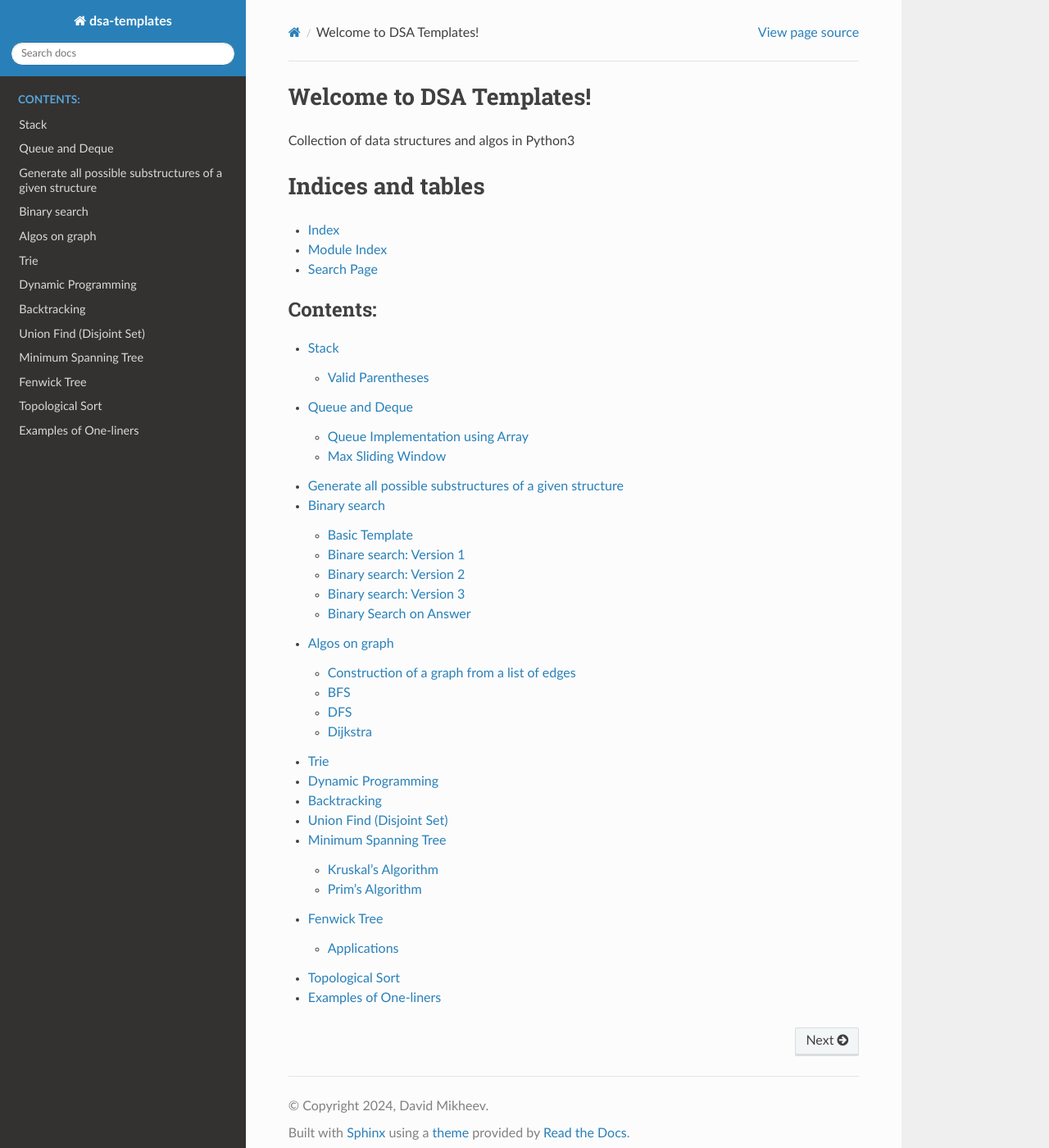
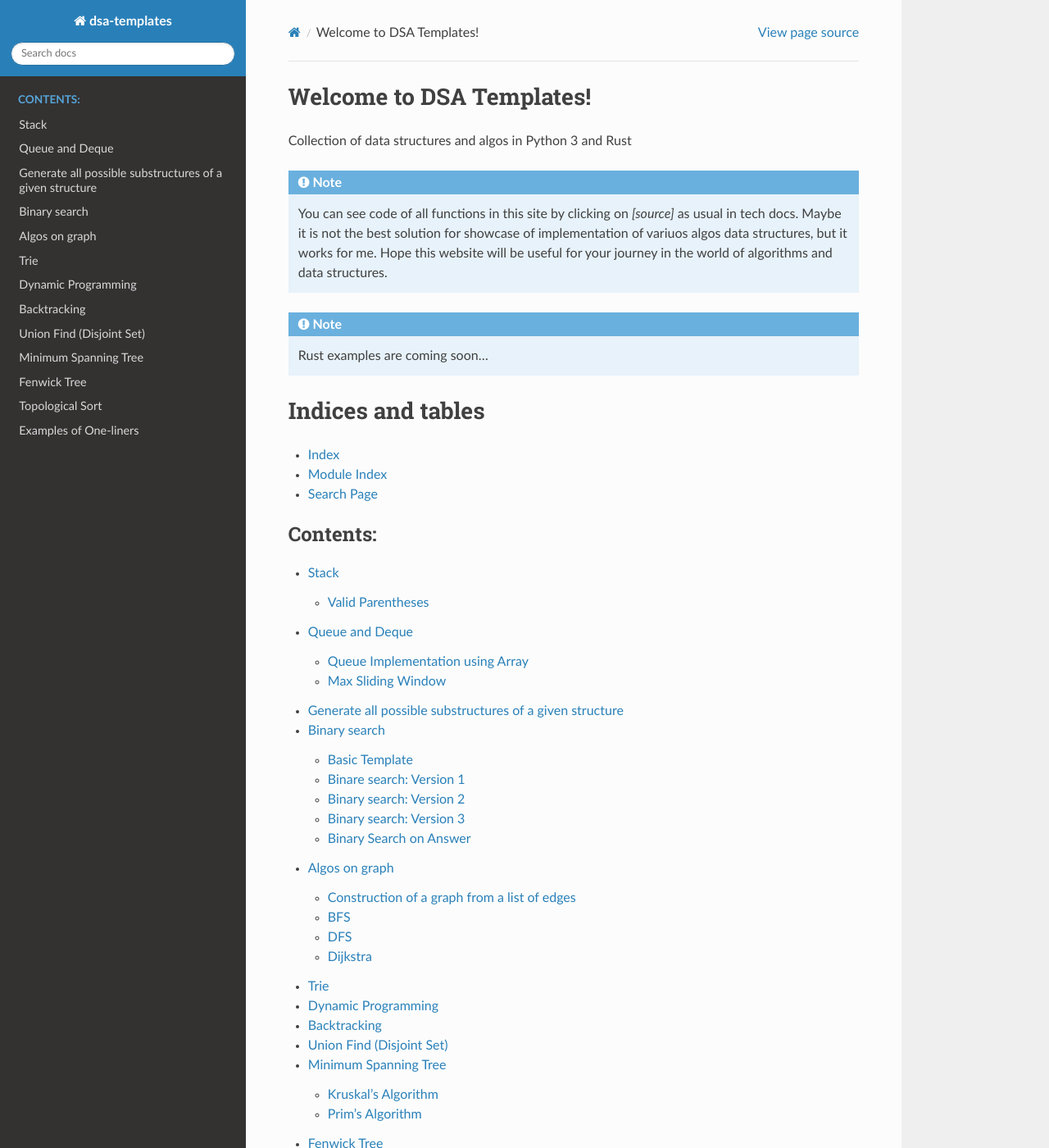
Before and after one commit to davidmiheev/dsa-templates, a Sphinx documentation site: the page built from docs/source/index.rst, in a window 1280 px wide and 1400 px high. Shown: the whole window at 82% size. Built offline with Sphinx 7.4.7 and the Read the Docs theme 3.1.0, drawn with Linux system fonts in a browser that asks for light colours; pages that are not in the unit, such as notebooks, are missing from menus; some of the changed text lies outside the part shown.

Commit message:
finally make docs better

```diff
--- a/docs/source/binary_search.rst
+++ b/docs/source/binary_search.rst
@@ -46,7 +46,7 @@ Basic Template of binary search without use of built-in library:
 Binare search: Version 1
 ------------------------
 
-Most basic and elementary form of Binary Search
+Most basic and elementary form of Binary Search.
 Search Condition can be determined without comparing to the element's neighbors (or use specific elements around it).
 No post-processing required because at each step, you are checking to see if the element has been found.
 If you reach the end, then you know the element is not found
@@ -77,7 +77,7 @@ Binary Search on Answer
 
 More advanced application is solving of optimisation problems.
 Optimisation problems are problems which ask to find the maximum or minimum for some value
-This technique is called "binary search on answer"
+This technique is called **"binary search on answer"**
 
 Template for optimisation problems:
 
@@ -90,7 +90,7 @@ Template for optimisation problems:
            return val >= p
 
        while left <= right:
-           mid = (left+right)//2
+           mid = (left + right) // 2
            if feasible(mid):
                right = mid - 1
            else: left = mid + 1
--- a/docs/source/conf.py
+++ b/docs/source/conf.py
@@ -18,7 +18,7 @@ import dynam_prog, backtrack, union_find, fenwick, min_span_tree
 import top_sort
 
 project = 'dsa-templates'
-copyright = '2024, David Mikheev'
+copyright = '2025, David Mikheev'
 author = 'David Mikheev'
 release = '0.1'
 
--- a/docs/source/index.rst
+++ b/docs/source/index.rst
@@ -5,7 +5,15 @@
 
 Welcome to DSA Templates!
 =========================================
-Collection of data structures and algos in Python3
+Collection of data structures and algos in Python 3 and Rust
+
+.. note::
+   You can see code of all functions in this site by clicking on `[source]` as usual in tech docs.
+   Maybe it is not the best solution for showcase of implementation of variuos algos data structures, but it works for me.
+   Hope this website will be useful for your journey in the world of algorithms and data structures.
+
+.. note::
+   Rust examples are coming soon...
 
 .. toctree::
    :caption: Contents:
```
Also changed, not shown: docs/source/graph.rst (+5 -6 lines).
